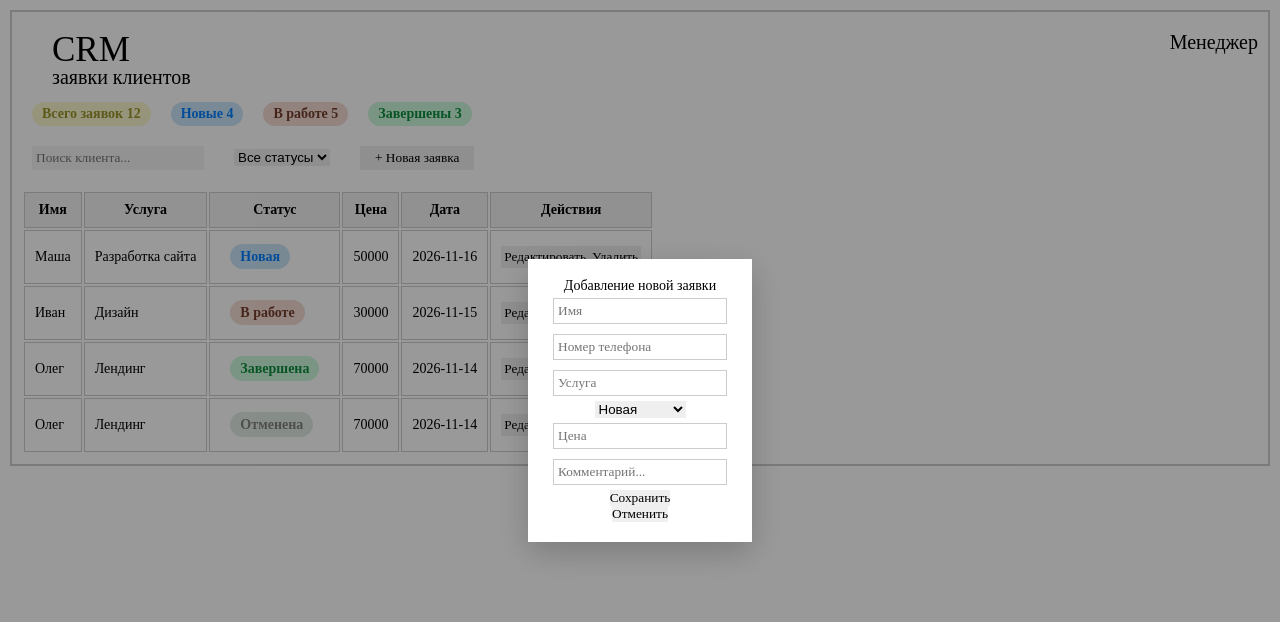
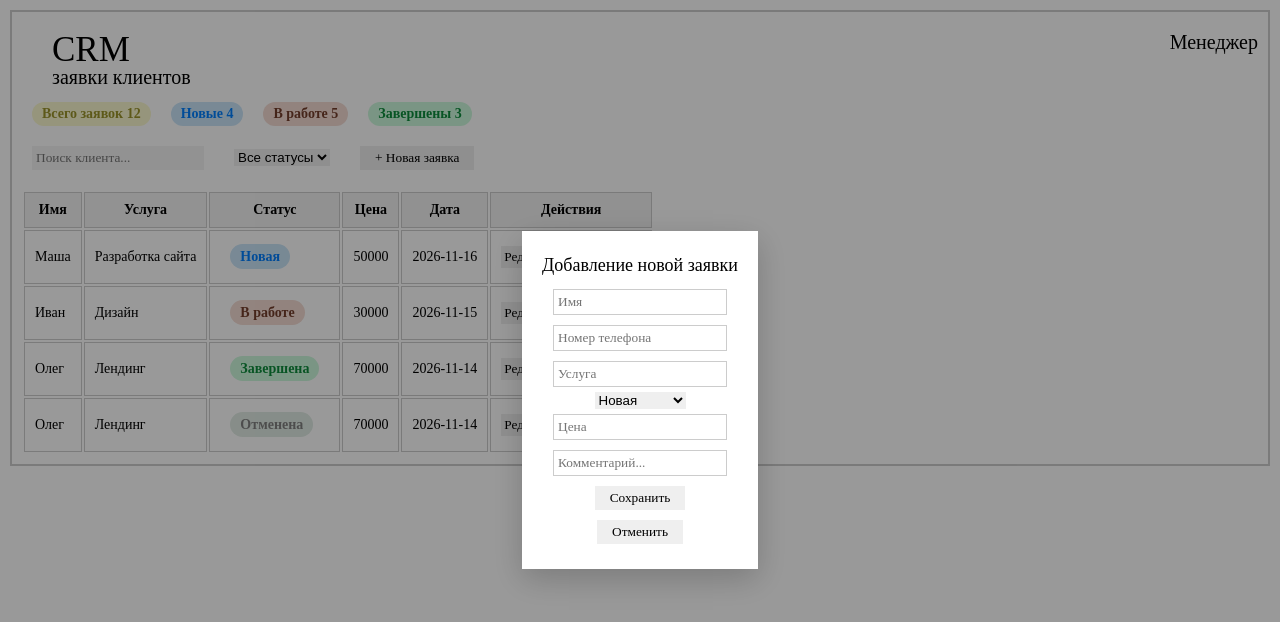
Before and after one commit to OlgaStarchenko/Leads-CRM, a React app in the folder frontend/: page / in a window 1280 px wide. Shown: the top 622 px of the page. Built offline with nearby package versions, Linux system fonts and the light colour scheme; the HTML template or start-up script is replaced by a standard one.

Commit message:
style:add styles for LeadForm in app.module.css

```diff
--- a/frontend/src/pages/app.module.css
+++ b/frontend/src/pages/app.module.css
@@ -164,3 +164,16 @@ th {
   margin: 5px;
   padding: 4px;
 }
+.form__title {
+  margin-top: 5px;
+  margin-bottom: 10px;
+  font-size: 18px;
+}
+.btn__save {
+  padding: 4px 15px;
+  margin: 5px;
+}
+.btn__cancel {
+  padding: 4px 15px;
+  margin: 5px;
+}
```
